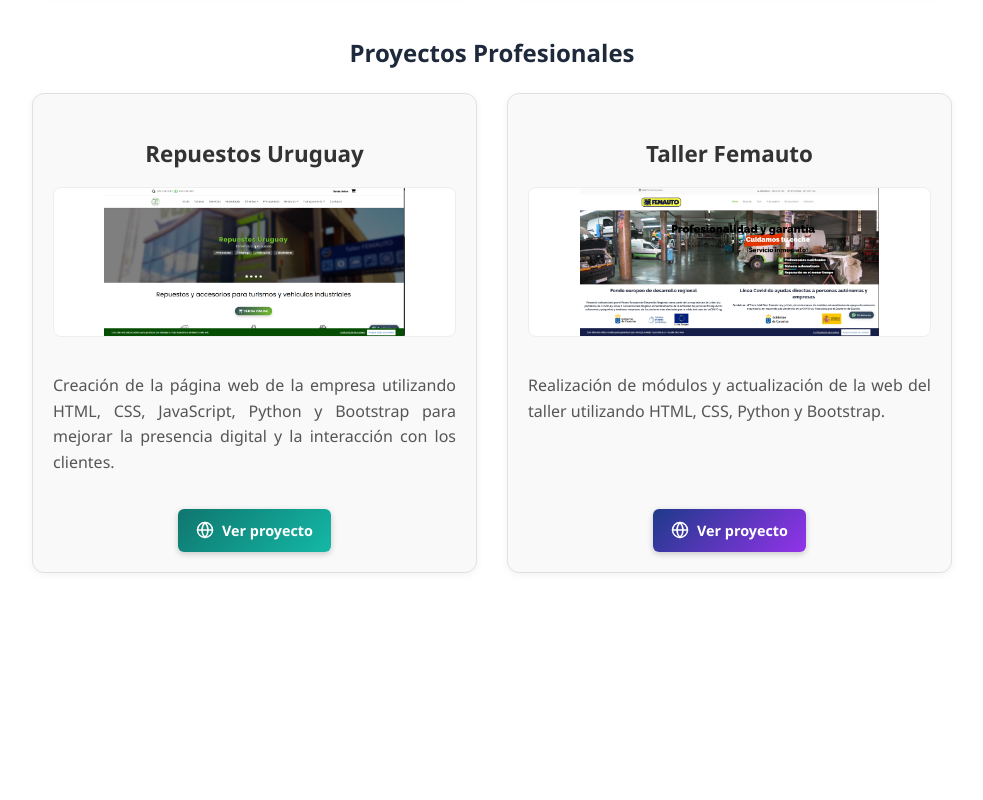
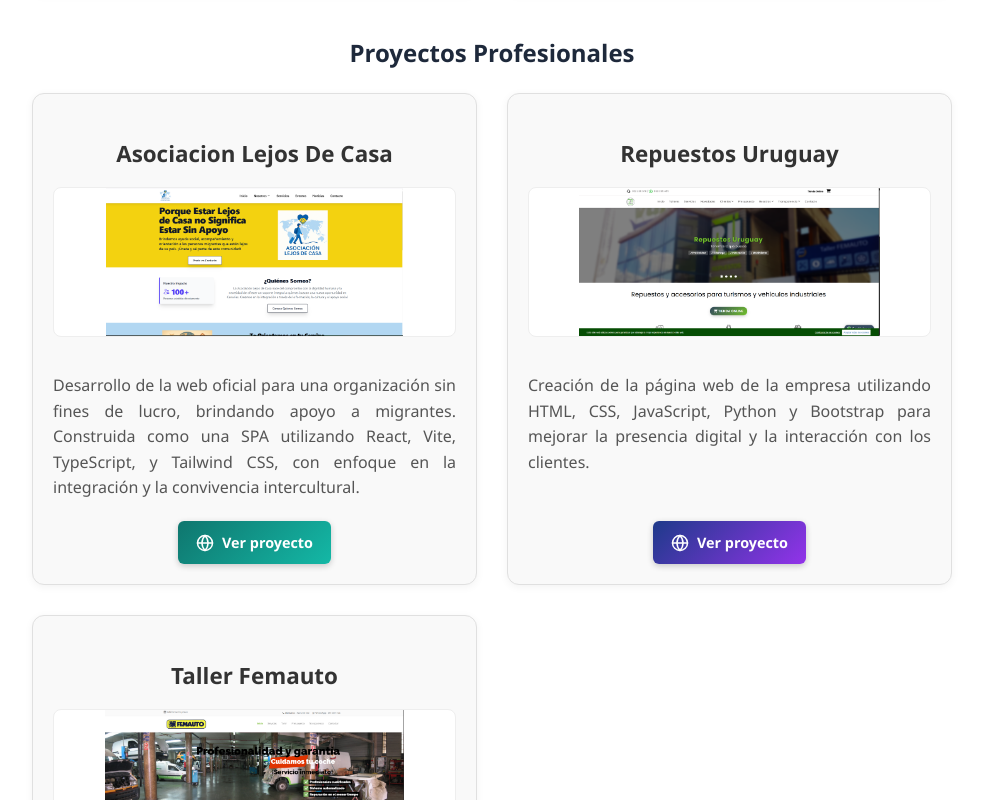
Before and after one commit to CarolinaOM/mi-cv, a React (Create React App) app: page /projects-full in a window 1280 px wide. Shown: the part 2380-3180 px from the top of the page, without its empty margins (148-1131 px from the left). Before the commit the page ends 3013 px from the top, so only its background shows below. Built offline with nearby package versions, Linux system fonts and the light colour scheme.

Commit message:
feat: Agregado proyecto Asociacion Lejos De Casa a Proyectos Profesionales

```diff
--- a/src/components/ProyectPage.js
+++ b/src/components/ProyectPage.js
@@ -16,6 +16,7 @@
 import taskImg from '../assets/images/task-app.png';
 import macarmideliImg from '../assets/images/macarmideli.png';
 import movieHubImg from '../assets/images/peliculas.png';
+import lejosDeCasaImg from '../assets/images/lejos-de-casa.png';
 
 export default function ProyectPage({ language, onLanguageChange }) {
   const content = {
@@ -93,6 +94,12 @@
           link: 'https://latableduchef.es/',
         },
         */
+        {
+          title: 'Asociacion Lejos De Casa',
+          description: `Desarrollo de la web oficial para una organización sin fines de lucro, brindando apoyo a migrantes. Construida como una SPA utilizando React, Vite, TypeScript, y Tailwind CSS, con enfoque en la integración y la convivencia intercultural.`,
+          image: lejosDeCasaImg,
+          link: 'https://asociacionlejosdecasa.org/',
+        },
         {
           title: 'Repuestos Uruguay',
           description: `Creación de la página web de la empresa utilizando HTML, CSS, JavaScript, Python y Bootstrap para mejorar la presencia digital y la interacción con los clientes.`,
@@ -182,6 +189,12 @@
         },
         */
         {
+          title: 'Asociacion Lejos De Casa',
+          description: `Official website development for a non-profit organization providing support to migrants. Built as an SPA using React, Vite, TypeScript, and Tailwind CSS, focusing on integration and intercultural coexistence.`,
+          image: lejosDeCasaImg,
+          link: 'https://asociacionlejosdecasa.org/',
+        },
+        {
           title: 'Repuestos Uruguay',
           description: `Creation of the company's website using HTML, CSS, JavaScript, Python, and Bootstrap to improve digital presence and customer interaction.`,
           image: repuestosuruguayImg,
@@ -200,8 +213,8 @@
   const selected = content[language] || content['es'];
 
   const getButtonClass = (title) => {
-    const blueProjects = ['Buscador Disney', 'Disney Finder', 'Snake Game', 'La Table Du Chef', 'Taller Femauto', 'La Mirada De Tu Alma', 'Task App'];
-    const greenProjects = ['Piedra, Papel o Tijera', 'Rock, Paper, Scissors', 'Repuestos Uruguay', 'Princess Peach Showtime', 'MacarmiDeli', 'MovieHub'];
+    const blueProjects = ['Buscador Disney', 'Disney Finder', 'Snake Game', 'La Table Du Chef', 'La Mirada De Tu Alma', 'Task App', 'Repuestos Uruguay'];
+    const greenProjects = ['Piedra, Papel o Tijera', 'Rock, Paper, Scissors', 'Princess Peach Showtime', 'MacarmiDeli', 'MovieHub', 'Asociacion Lejos De Casa', 'Taller Femauto',];
 
     if (blueProjects.includes(title)) {
       return 'blue-gradient-button';
```
Also changed, not shown: src/assets/images/lejos-de-casa.png (added).
